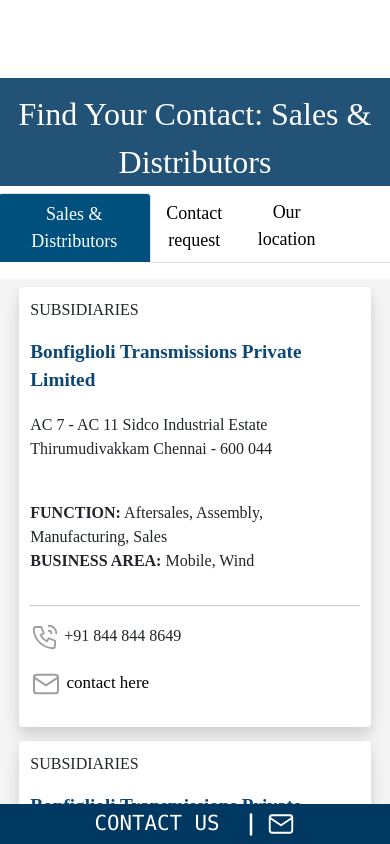
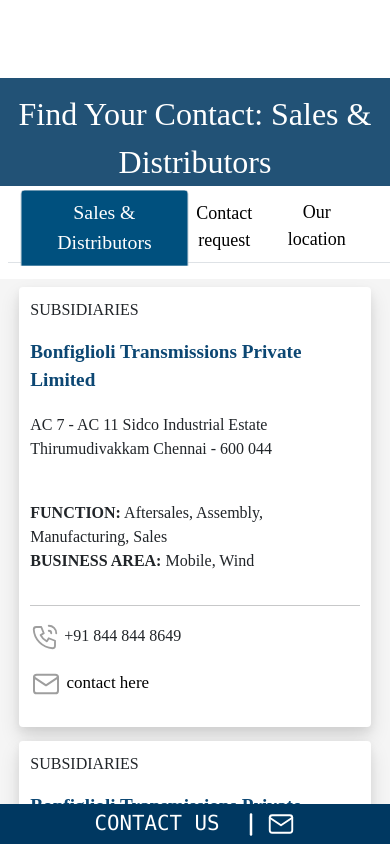
Before and after one commit to PranavShelke4/INDOSCULP, a React (Create React App) app: page /info in a window 390 px wide. In both pictures the pointer is over the tab "Sales & Distributors". Shown: the top 844 px of the page. Built offline with nearby package versions, Linux system fonts and the light colour scheme; a web font is replaced by a local one.

Commit message:
header on hover

```diff
--- a/src/components/Shared/Header/header.css
+++ b/src/components/Shared/Header/header.css
@@ -37,8 +37,12 @@
 .nav-link:hover {
   /* color: #329ed6 !important; */
 
-  border-bottom: 3px solid black;
-  border-top: 3px solid black;
+  /* border-bottom: solid black; */
+
+  background-color: lightgray;
+  transition: all 1s;
+  transform: scale(1.10);
+
 }
 
 
--- a/src/components/Shared/Sales_And_Distributors/Sales_And_Distributors.css
+++ b/src/components/Shared/Sales_And_Distributors/Sales_And_Distributors.css
@@ -7,6 +7,7 @@
     display: inline-flex;
     flex-direction: column;
     padding: 3%;
+    justify-content: center;
 }
 #noanim-tab-example-tabpane-Sales_Distributors{
     background-color: #F5F5F5;
--- a/src/pages/Info/Info.css
+++ b/src/pages/Info/Info.css
@@ -20,9 +20,10 @@
 }
 
 .nav-tabs{
-   margin-left: 35%;
+   /* margin-left: 35%; */
+   justify-content: center;
    margin-top: 1%;
-   width: 400px;
+
 }
 
 #noanim-tab-example-tab-Sales_Distributors, #noanim-tab-example-tab-Contact_request, #noanim-tab-example-tab-Our_location{
@@ -49,7 +50,7 @@
     .nav-tabs{
         width: 99%;
         margin: 2%;
-
+        justify-content: center;
      }
 
      #page_info2{
```
